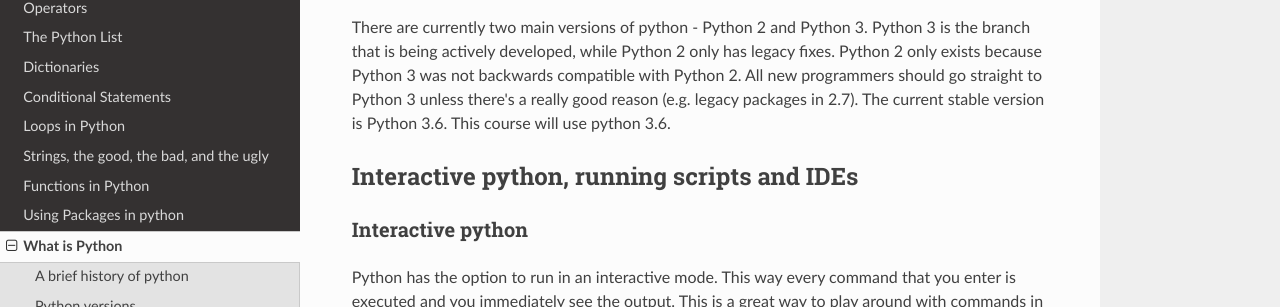
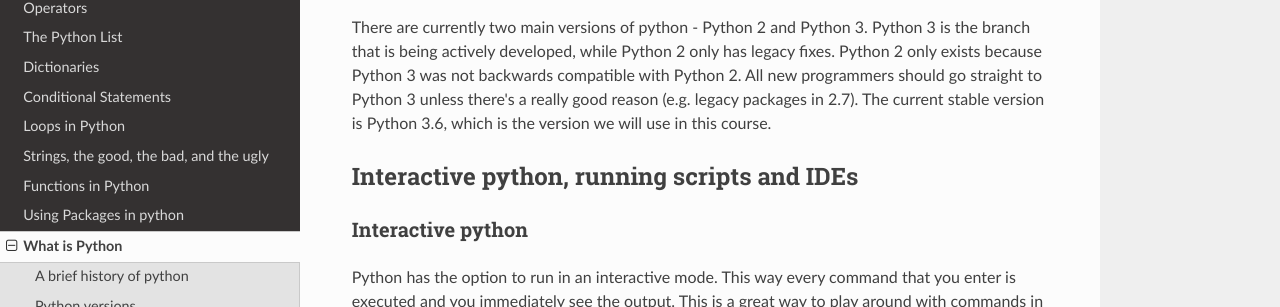
Before and after one commit to hansonmcoombs/training-basic_python, a Sphinx documentation site: the page built from sphinx/source/what_python.rst, in a window 1280 px wide and 900 px high, scrolled down 1732 px. Shown: the part 240-547 px from the top of the window. Built offline with Sphinx 7.4.7 and the Read the Docs theme 2.0.0, drawn with Linux system fonts in a browser that asks for light colours; pages that are not in the unit, such as notebooks, are missing from menus.

Commit message:
minor update

```diff
--- a/sphinx/source/what_python.rst
+++ b/sphinx/source/what_python.rst
@@ -46,7 +46,7 @@ Unix/C hackers. I chose Python as a working title for the project, being in a sl
 Python versions
 -----------------
 
-There are currently two main versions of python - Python 2 and Python 3. Python 3 is the branch that is being actively developed, while Python 2 only has legacy fixes. Python 2 only exists because Python 3 was not backwards compatible with Python 2. All new programmers should go straight to Python 3 unless there's a really good reason (e.g. legacy packages in 2.7). The current stable version is Python 3.6. This course will use python 3.6.
+There are currently two main versions of python - Python 2 and Python 3. Python 3 is the branch that is being actively developed, while Python 2 only has legacy fixes. Python 2 only exists because Python 3 was not backwards compatible with Python 2. All new programmers should go straight to Python 3 unless there's a really good reason (e.g. legacy packages in 2.7). The current stable version is Python 3.6, which is the version we will use in this course.
 
 
 Interactive python, running scripts and IDEs
```
